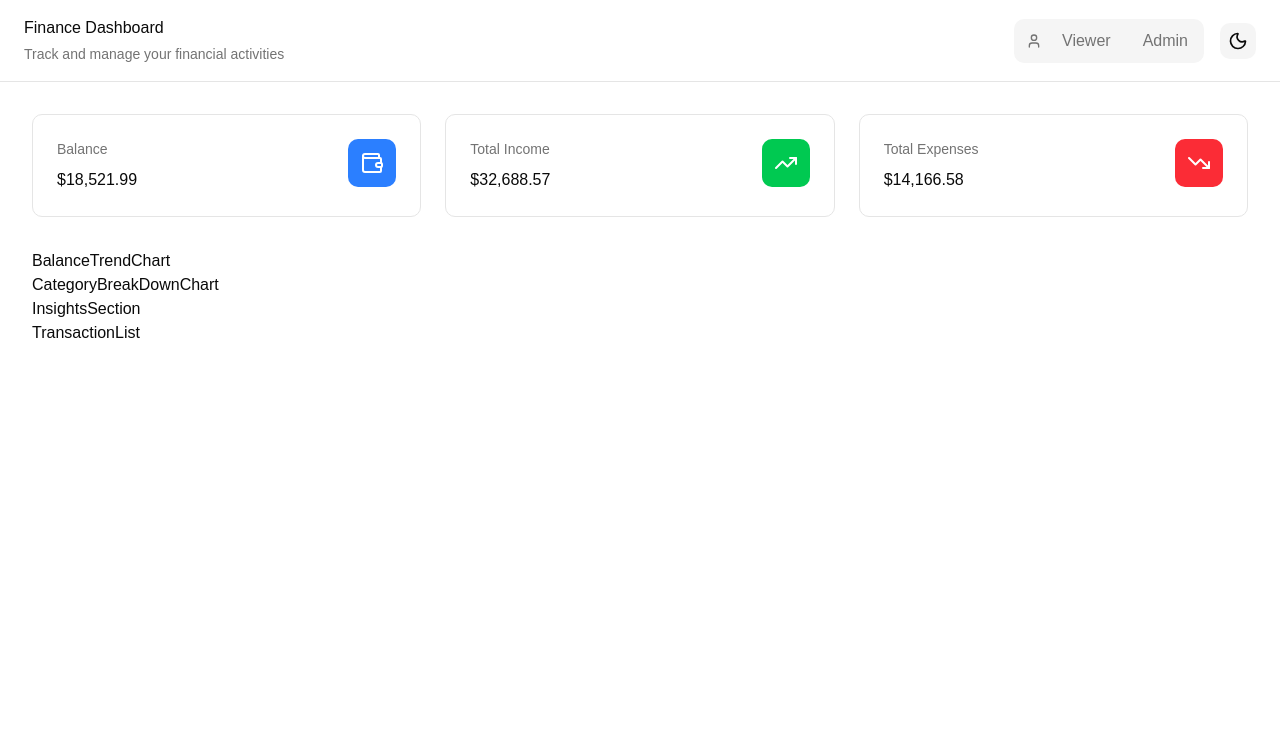
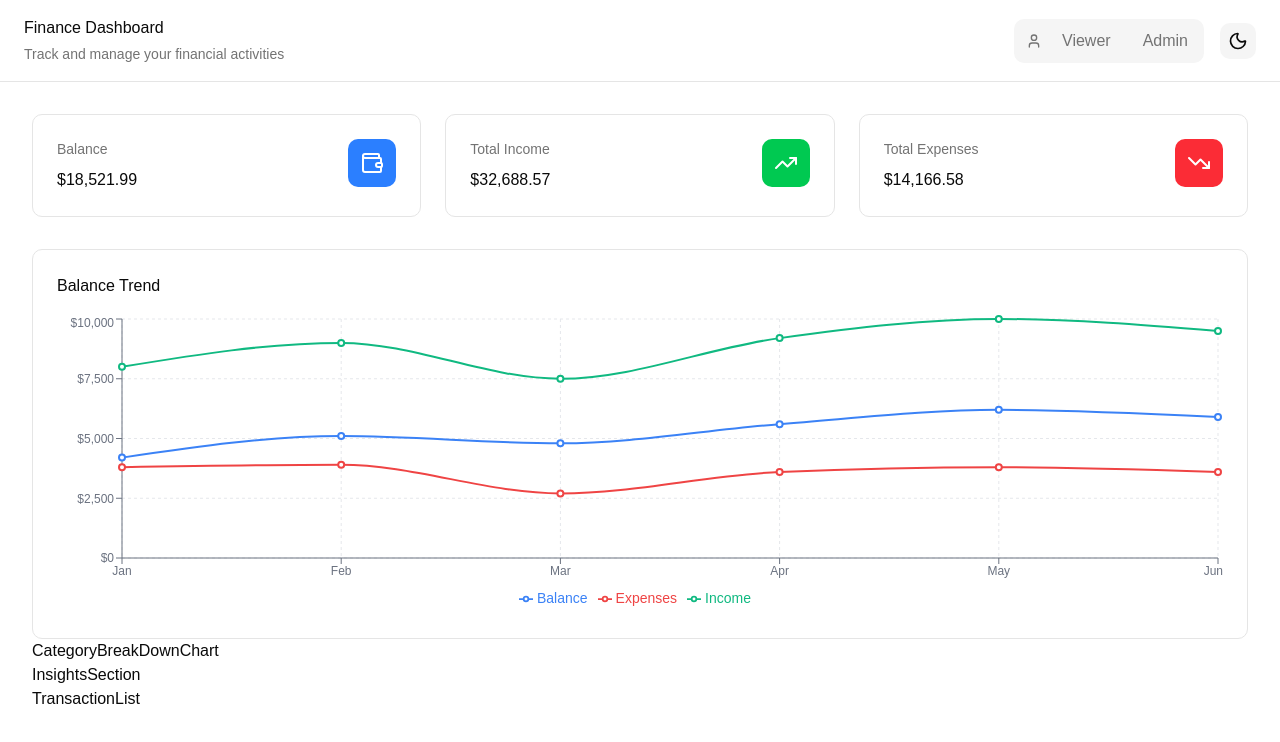
Before and after one commit to GENERATOR07/Finance_dashboard, a React (Vite) app: page / in a window 1280 px wide. Shown: the top 742 px of the page. Built offline with nearby package versions, Linux system fonts and the light colour scheme.

Commit message:
feat(balance-trend-chart): implement chart component with recharts and dark mode support

```diff
--- a/package.json
+++ b/package.json
@@ -20,6 +20,7 @@
     "radix-ui": "^1.4.3",
     "react": "^19.2.4",
     "react-dom": "^19.2.4",
+    "recharts": "^3.8.1",
     "shadcn": "^4.1.2",
     "tailwind-merge": "^3.5.0",
     "tailwindcss": "^4.2.1",
--- a/src/App.tsx
+++ b/src/App.tsx
@@ -1,4 +1,4 @@
-import BalanceTrendChart from "./components/BalanceTrendChart"
+import { BalanceTrendChart } from "./components/BalanceTrendChart"
 import CategoryBreakDownChart from "./components/CategoryBreakDownChart"
 import InsightsSection from "./components/InsightsSection"
 import SummaryCard from "./components/SummaryCard"
@@ -40,7 +40,7 @@ export function App() {
           />
         </div>
         <div>
-          <BalanceTrendChart />
+          <BalanceTrendChart darkMode={theme === "dark"} />
           <CategoryBreakDownChart />
         </div>
         <div>
--- a/src/components/BalanceTrendChart.tsx
+++ b/src/components/BalanceTrendChart.tsx
@@ -1,5 +1,94 @@
-const BalanceTrendChart = () => {
-  return <div>BalanceTrendChart</div>
+import {
+  CartesianGrid,
+  Legend,
+  Line,
+  LineChart,
+  ResponsiveContainer,
+  Tooltip,
+  XAxis,
+  YAxis,
+} from "recharts"
+import type { MonthlyData } from "../../types/finance"
+
+interface BalanceTrendChartProps {
+  data?: MonthlyData[]
+  darkMode: boolean
 }
 
-export default BalanceTrendChart
+const DEFAULT_DATA: MonthlyData[] = [
+  { month: "Jan", income: 8000, expenses: 3800, balance: 4200 },
+  { month: "Feb", income: 9000, expenses: 3900, balance: 5100 },
+  { month: "Mar", income: 7500, expenses: 2700, balance: 4800 },
+  { month: "Apr", income: 9200, expenses: 3600, balance: 5600 },
+  { month: "May", income: 10000, expenses: 3800, balance: 6200 },
+  { month: "Jun", income: 9500, expenses: 3600, balance: 5900 },
+]
+
+export const BalanceTrendChart = ({
+  data = DEFAULT_DATA,
+  darkMode,
+}: BalanceTrendChartProps) => {
+  return (
+    <div className="rounded-lg border border-border bg-card p-6">
+      <h3 className="mb-4 text-foreground">Balance Trend</h3>
+      <ResponsiveContainer width="100%" height={300}>
+        <LineChart data={data}>
+          <CartesianGrid
+            strokeDasharray="3 3"
+            stroke={darkMode ? "#374151" : "#e5e7eb"}
+          />
+          <XAxis
+            dataKey="month"
+            stroke={darkMode ? "#9ca3af" : "#6b7280"}
+            style={{ fontSize: "0.75rem" }}
+          />
+          <YAxis
+            stroke={darkMode ? "#9ca3af" : "#6b7280"}
+            style={{ fontSize: "0.75rem" }}
+            tickFormatter={(value) => `$${value.toLocaleString()}`}
+          />
+          <Tooltip
+            contentStyle={{
+              backgroundColor: darkMode ? "#1f2937" : "#ffffff",
+              border: `1px solid ${darkMode ? "#374151" : "#e5e7eb"}`,
+              borderRadius: "0.5rem",
+              fontSize: "0.875rem",
+            }}
+            formatter={(value) => {
+              const v = Array.isArray(value) ? value[0] : value
+              if (v === undefined || v === null) return ""
+              const num = typeof v === "number" ? v : Number(v)
+              if (Number.isNaN(num)) return String(v)
+              return `$${num.toLocaleString("en-US", {
+                minimumFractionDigits: 2,
+                maximumFractionDigits: 2,
+              })}`
+            }}
+          />
+          <Legend wrapperStyle={{ fontSize: "0.875rem" }} />
+          <Line
+            type="monotone"
+            dataKey="income"
+            stroke="#10b981"
+            strokeWidth={2}
+            name="Income"
+          />
+          <Line
+            type="monotone"
+            dataKey="expenses"
+            stroke="#ef4444"
+            strokeWidth={2}
+            name="Expenses"
+          />
+          <Line
+            type="monotone"
+            dataKey="balance"
+            stroke="#3b82f6"
+            strokeWidth={2}
+            name="Balance"
+          />
+        </LineChart>
+      </ResponsiveContainer>
+    </div>
+  )
+}
```
Also changed, not shown: types/finance.ts (+7 -0 lines), 1 other file (tests, documents, lock files or other folders).
